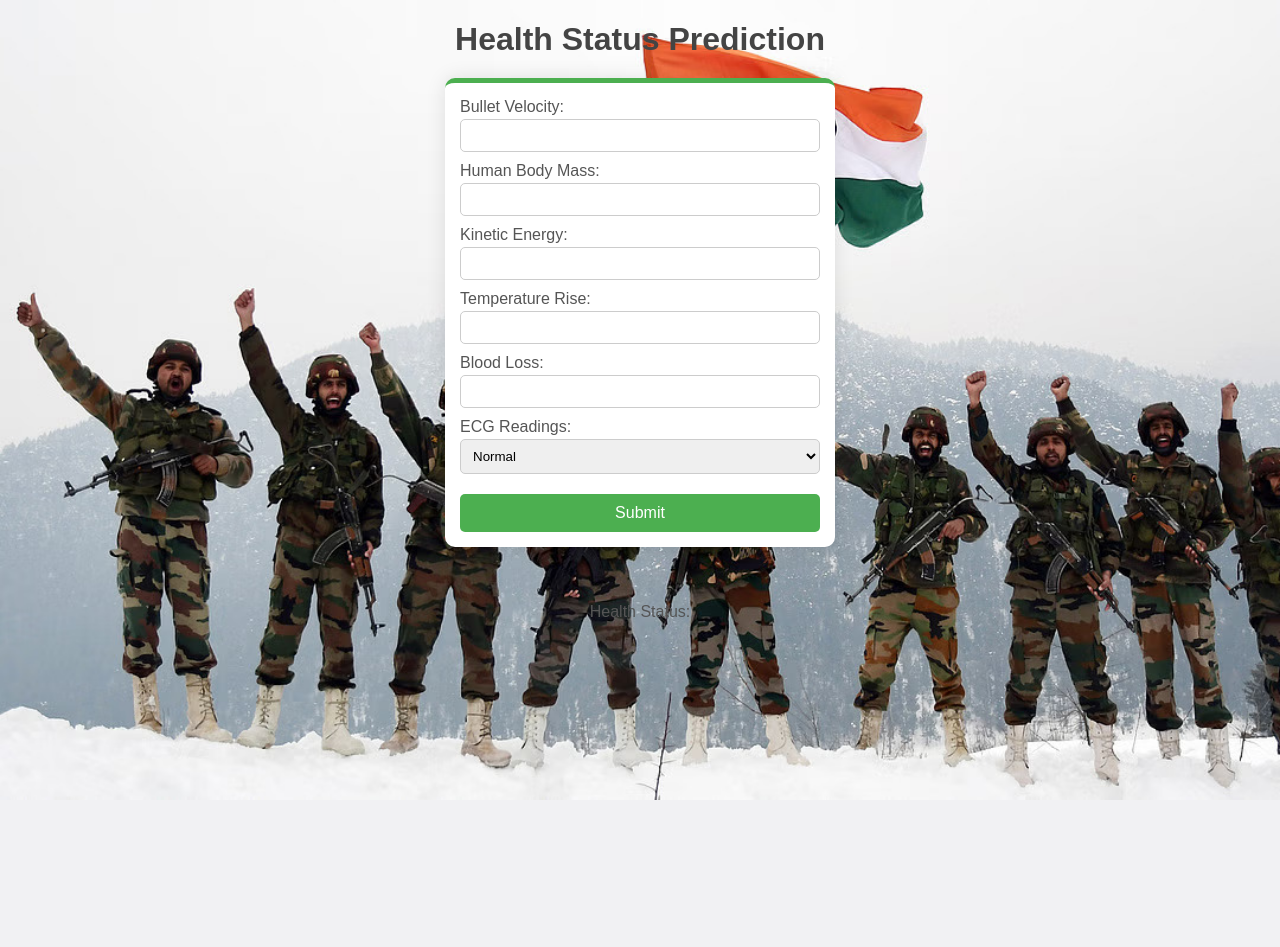
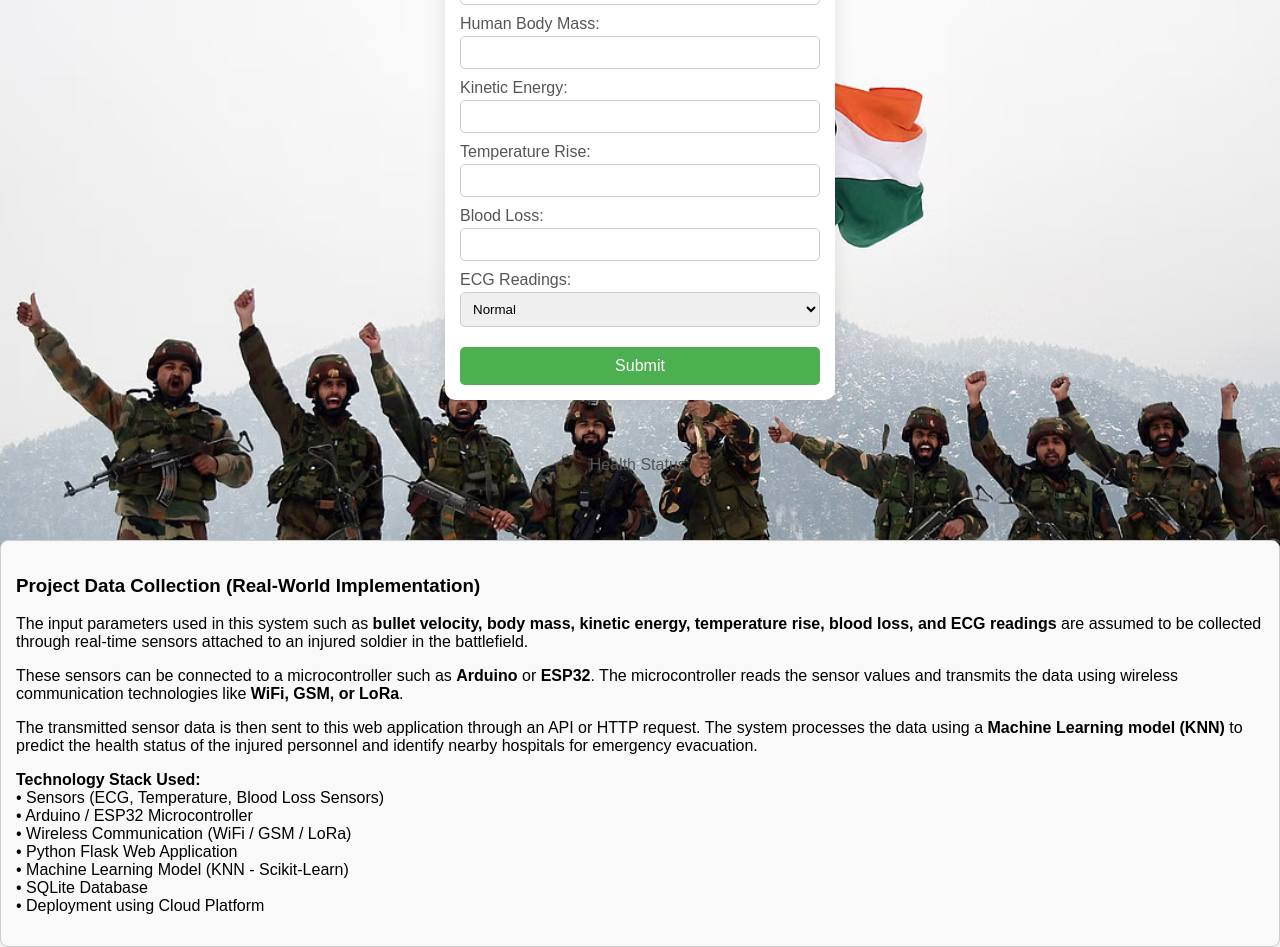
Before and after one commit to nilhilupadhyay/evaluation_system_for_injured_army_personnel_2, a Flask app: page / in a window 1280 px wide. Before the commit the page ends 800 px from the top, so only its background shows below. Run offline with Flask 3, Linux system fonts and the light colour scheme; parts of the project's set-up code (start-up, migrations or seed data) failed here and were passed over.

Commit message:
Update index.html

```diff
--- a/templates/index.html
+++ b/templates/index.html
@@ -290,6 +290,38 @@
             <span class="visually-hidden">Loading...</span>
         </div>
     </div>
+    <div style="margin-top:30px; padding:15px; border:1px solid #ccc; border-radius:8px; background:#f9f9f9;">
+    <h3>Project Data Collection (Real-World Implementation)</h3>
+    <p>
+        The input parameters used in this system such as <b>bullet velocity, body mass, kinetic energy,
+        temperature rise, blood loss, and ECG readings</b> are assumed to be collected through
+        real-time sensors attached to an injured soldier in the battlefield.
+    </p>
+
+    <p>
+        These sensors can be connected to a microcontroller such as <b>Arduino</b> or <b>ESP32</b>.
+        The microcontroller reads the sensor values and transmits the data using
+        wireless communication technologies like <b>WiFi, GSM, or LoRa</b>.
+    </p>
+
+    <p>
+        The transmitted sensor data is then sent to this web application through an API
+        or HTTP request. The system processes the data using a <b>Machine Learning model (KNN)</b>
+        to predict the health status of the injured personnel and identify nearby hospitals
+        for emergency evacuation.
+    </p>
+
+    <p>
+        <b>Technology Stack Used:</b><br>
+        • Sensors (ECG, Temperature, Blood Loss Sensors)<br>
+        • Arduino / ESP32 Microcontroller<br>
+        • Wireless Communication (WiFi / GSM / LoRa)<br>
+        • Python Flask Web Application<br>
+        • Machine Learning Model (KNN - Scikit-Learn)<br>
+        • SQLite Database<br>
+        • Deployment using Cloud Platform
+    </p>
+    </div>
 
     <script>
         function getLocationAndSubmit() {
```
